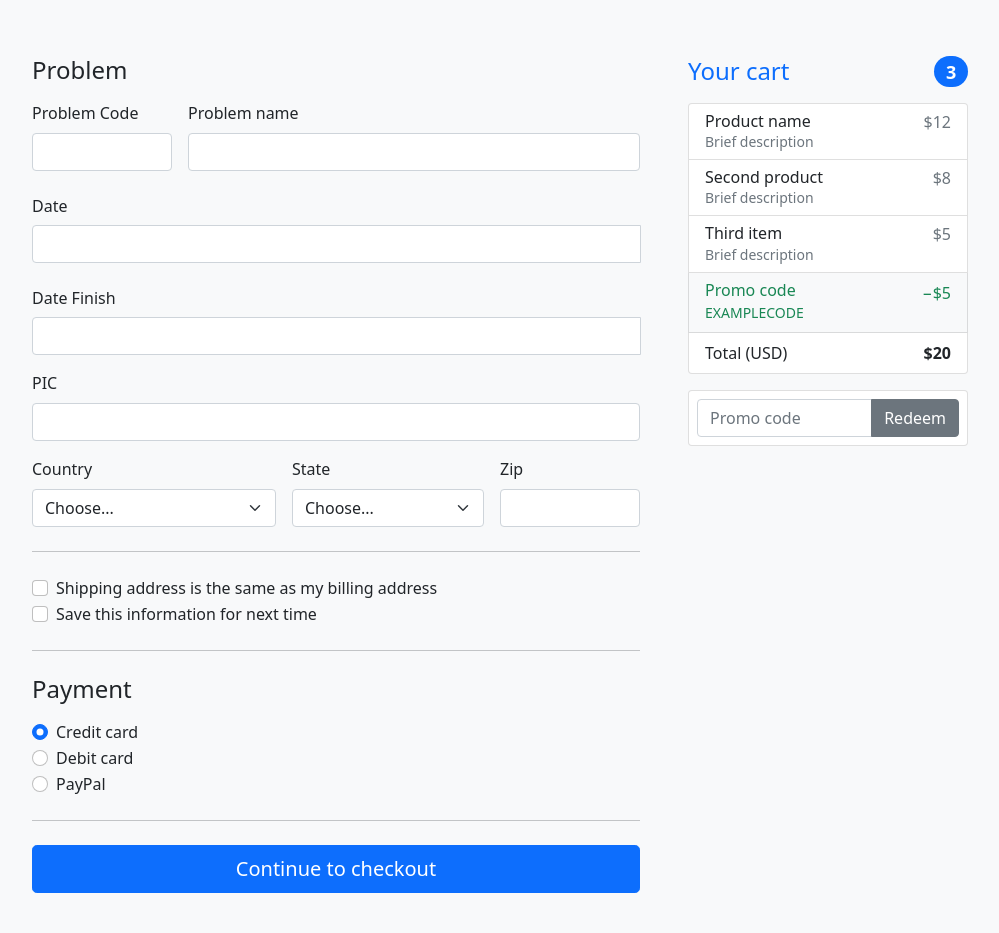
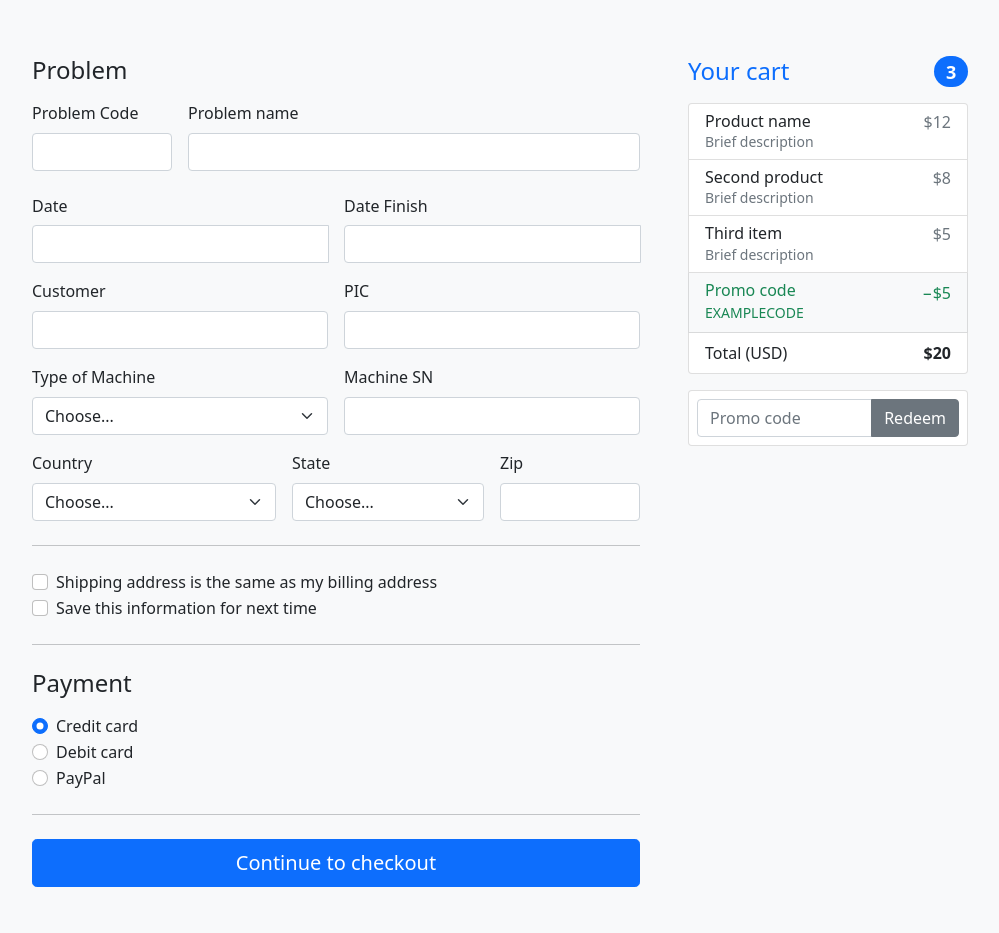
Before and after one commit to NhoHoa/testDjango, a Django app: page /problem/ in a window 1280 px wide. Shown: the part 213-1146 px from the top of the page, without its empty margins (140-1139 px from the left). Run offline with Django 3.2, Linux system fonts and the light colour scheme; some libraries are stand-ins or nearby versions.

Commit message:
modify Index file

```diff
--- a/problem/templates/problem/index.html
+++ b/problem/templates/problem/index.html
@@ -111,25 +111,33 @@
               </div>
             </div>
 
-            <div class="col-sm-12">
-              <label for="date" class="col-sm-1 col-form-label">Date</label>
-                <div class="input-group date" id="datepicker">
+            <div class="col-sm-6">
+              <label for="date" class="col-sm-6 col-form-label">Date</label>
+                <div class="input-group date" id="datepickerdate">
                     <input type="text" class="form-control">
                     <span class="input-group-append">
                     </span>
                 </div>
             </div>
 
-            <div class="col-sm-12">
-              <label for="date" class="col-sm-4 col-form-label">Date Finish</label>
-                <div class="input-group date" id="datepicker">
+            <div class="col-sm-6">
+              <label for="date" class="col-sm-6 col-form-label">Date Finish</label>
+                <div class="input-group date" id="datepickerdatefinish">
                     <input type="text" class="form-control">
                     <span class="input-group-append">
                     </span>
                 </div>
             </div>
 
-            <div class="col-sm-12">
+            <div class="col-sm-6">
+              <label for="customer" class="form-label">Customer</label>
+              <input type="text" class="form-control" id="customer" placeholder="" value="" required>
+              <div class="invalid-feedback">
+                Valid last name is required.
+              </div>
+            </div>
+
+            <div class="col-sm-6">
               <label for="pic" class="form-label">PIC</label>
               <input type="text" class="form-control" id="pic" placeholder="" value="" required>
               <div class="invalid-feedback">
@@ -138,6 +146,29 @@
             </div>
 
 
+            <div class="col-sm-6">
+              <label for="tpyemachine" class="form-label">Type of Machine</label>
+              <select class="form-select" id="country" required>
+                <option value="">Choose...</option>
+                <option>IP5x00</option>
+                <option>IP5800</option>
+                <option>MTS180</option>
+                <option>ICT Fixture</option>
+                <option>FCT Fixture</option>
+
+              </select>
+              <div class="invalid-feedback">
+                Valid last name is required.
+              </div>
+            </div>
+
+            <div class="col-sm-6">
+              <label for="serialmachine" class="form-label">Machine SN</label>
+              <input type="text" class="form-control" id="serialmachine" placeholder="" value="" required>
+              <div class="invalid-feedback">
+                Valid last name is required.
+              </div>
+            </div>
 
             <div class="col-md-5">
               <label for="country" class="form-label">Country</label>
@@ -226,7 +257,8 @@
 
     <script type="text/javascript">
       $(function() {
-          $('#datepicker').datepicker();
+          $('#datepickerdate').datepicker();
+          $('#datepickerdatefinish').datepicker();
       });
   </script>
 
```
